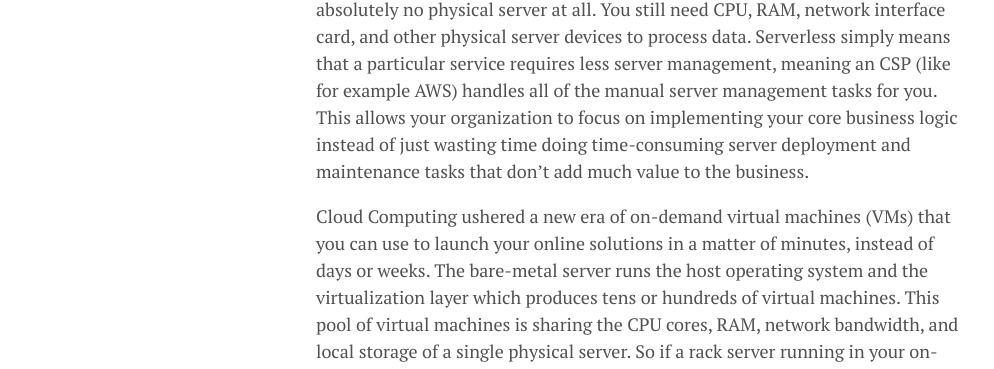
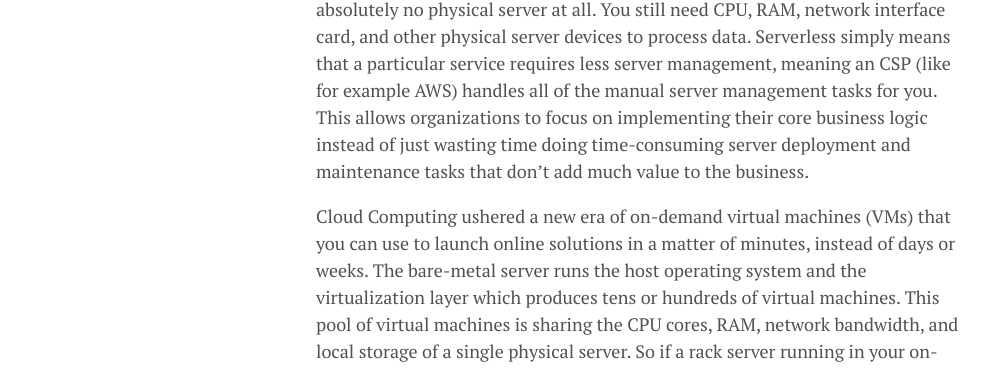
Before and after one commit to lgeurts/lgeurts.github.io, a Jekyll site: the page built from _posts/2022-03-29-what-is-serverless-computing.md, in a window 1280 px wide. Shown: the part 519-888 px from the top of the page, without its empty margins (0-994 px from the left). Built offline with Jekyll 4.4.1, drawn with Linux system fonts in a browser that asks for light colours; nearby versions of some CDN libraries; comment, search, counter and statistics services are not loaded; some of the changed text lies outside the part shown.

Commit message:
Update 2022-03-29-what-is-serverless-computing.md

```diff
--- a/_posts/2022-03-29-what-is-serverless-computing.md
+++ b/_posts/2022-03-29-what-is-serverless-computing.md
@@ -13,9 +13,9 @@
 
 This entire process of deploying servers -(or any other devices), could take days to complete, and requires properly estimating and allocating capacity since you can't dynamically add or remove CPUs, RAM, disks, etc. The server-based model is basically quite inconvenient, labor-intensive, and entails exorbitant costs.
 
-The serverless solution does not mean it is literally running out of thin air with absolutely no physical server at all. You still need CPU, RAM, network interface card, and other physical server devices to process data. Serverless simply means that a particular service requires less server management, meaning an CSP (like for example AWS) handles all of the manual server management tasks for you. This allows your organization to focus on implementing your core business logic instead of just wasting time doing time-consuming server deployment and maintenance tasks that don’t add much value to the business.
+The serverless solution does not mean it is literally running out of thin air with absolutely no physical server at all. You still need CPU, RAM, network interface card, and other physical server devices to process data. Serverless simply means that a particular service requires less server management, meaning an CSP (like for example AWS) handles all of the manual server management tasks for you. This allows organizations to focus on implementing their core business logic instead of just wasting time doing time-consuming server deployment and maintenance tasks that don’t add much value to the business.
 
-Cloud Computing ushered a new era of on-demand virtual machines (VMs) that you can use to launch your online solutions in a matter of minutes, instead of days or weeks. The bare-metal server runs the host operating system and the virtualization layer which produces tens or hundreds of virtual machines. This pool of virtual machines is sharing the CPU cores, RAM, network bandwidth, and local storage of a single physical server. So if a rack server running in your on-premises network has 40 CPU cores, then you can roughly launch 40 virtual machines with 1 CPU core each or so. Each of these virtual machines is running a guest operating system that you also have to patch regularly.
+Cloud Computing ushered a new era of on-demand virtual machines (VMs) that you can use to launch online solutions in a matter of minutes, instead of days or weeks. The bare-metal server runs the host operating system and the virtualization layer which produces tens or hundreds of virtual machines. This pool of virtual machines is sharing the CPU cores, RAM, network bandwidth, and local storage of a single physical server. So if a rack server running in your on-premises network has 40 CPU cores, then you can roughly launch 40 virtual machines with 1 CPU core each or so. Each of these virtual machines is running a guest operating system that you also have to patch regularly.
 
 Since a VM has its own OS, it also has its own kernel which provides a secure boundary over the other VMs running in the host computer. There is a considerable amount of time necessary to launch these instances due to the different components that its hypervisor must virtualize and allocate. Moreover, you will have to pay the cost of running your VMs, including its idle time where your resource isn’t used at all.
 
```
